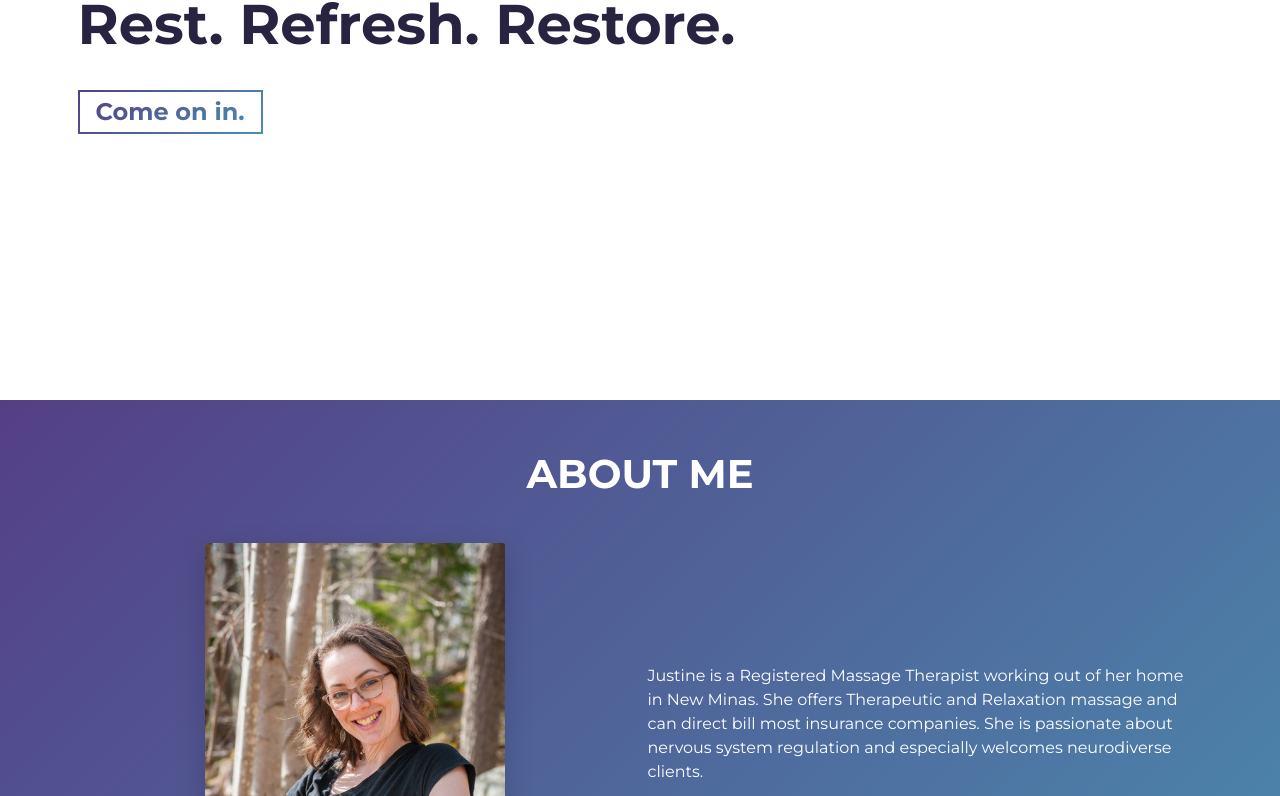
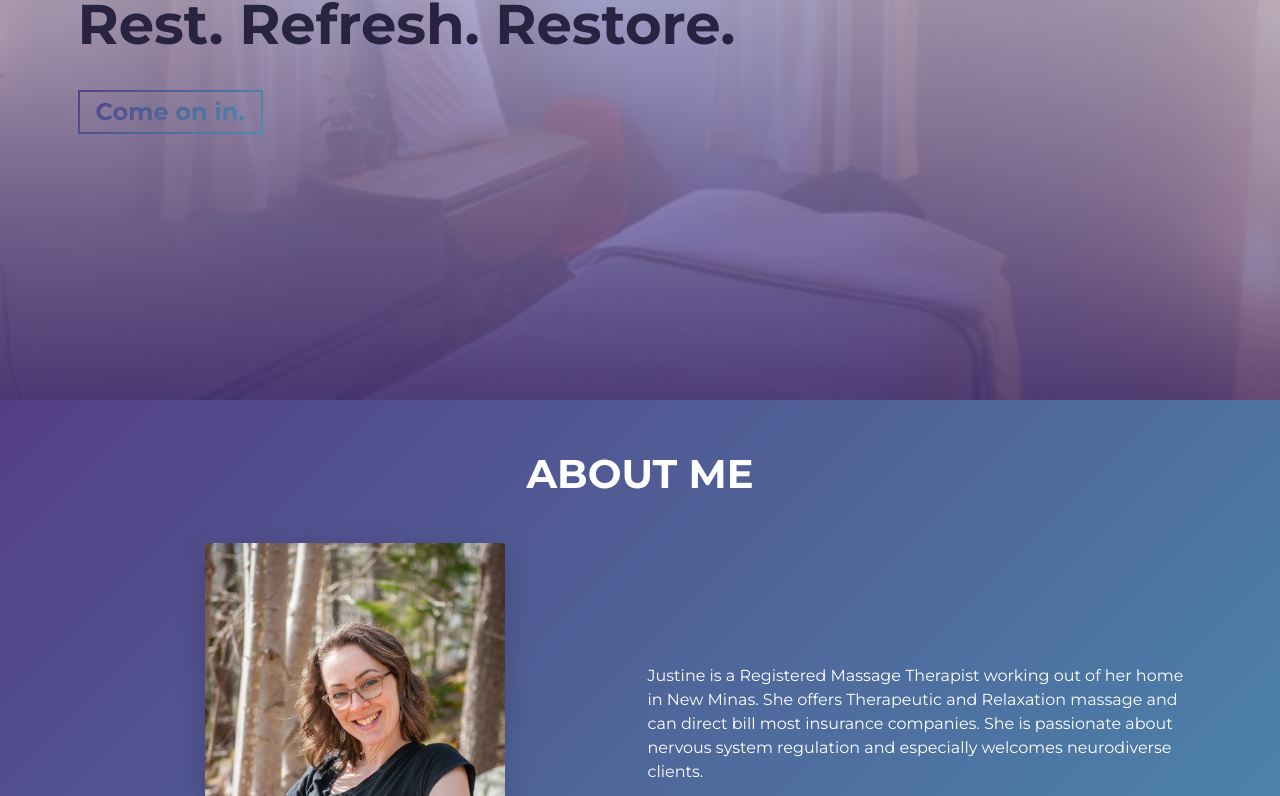
Before and after one commit to martim0t0/justinedanimassagetherapy, a website built with Parcel: page src/index.html in a window 1280 px wide. Shown: the part 400-1196 px from the top of the page. Built offline with nearby package versions, Linux system fonts and the light colour scheme.

Commit message:
add background image to hero section and add gradient

```diff
--- a/src/index.html
+++ b/src/index.html
@@ -131,7 +131,9 @@
           <div class="project-wrapper__text load-hidden">
             <h3 class="project-wrapper__text-title">My Studio</h3>
             <div>
-              <p class="mb-4">Come relax in my beautiful massage studio!</p>
+              <p class="mb-4">
+                Come relax in my beautiful massage studio in New Minas, NS!
+              </p>
             </div>
           </div>
         </div>
--- a/src/sass/sections/_hero.scss
+++ b/src/sass/sections/_hero.scss
@@ -5,6 +5,13 @@
   align-items: center;
   border-bottom: 0px;
   background: $white-color;
+  background-image: linear-gradient(
+      rgba($white-color, 0.8),
+      rgba($primary-color, 0.8)
+    ),
+    url(./assets/backgroundtop.jpg);
+  background-size: cover;
+  background-position: top;
   font-weight: 400;
   color: $dark-blue-text;
   padding: 0rem 5.6rem;
```
Also changed, not shown: src/assets/backgroundtop.jpg (added).
